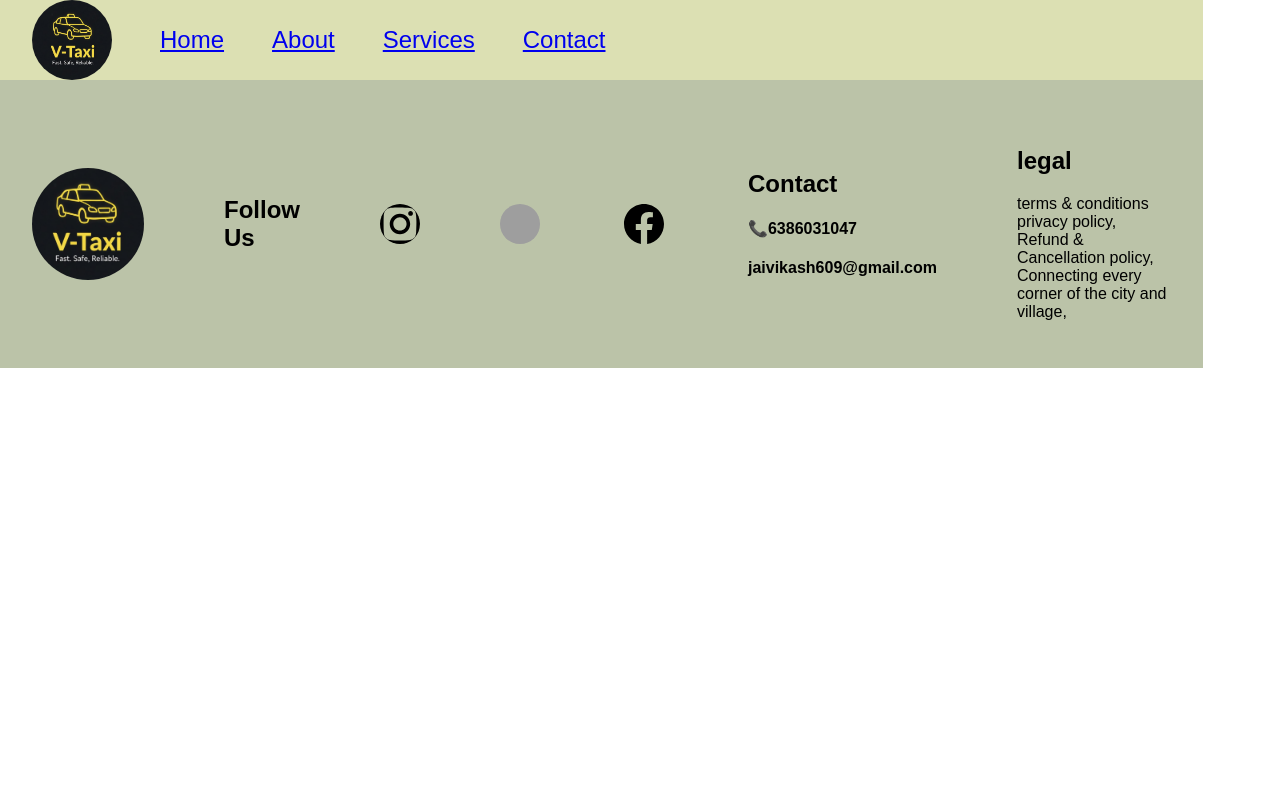
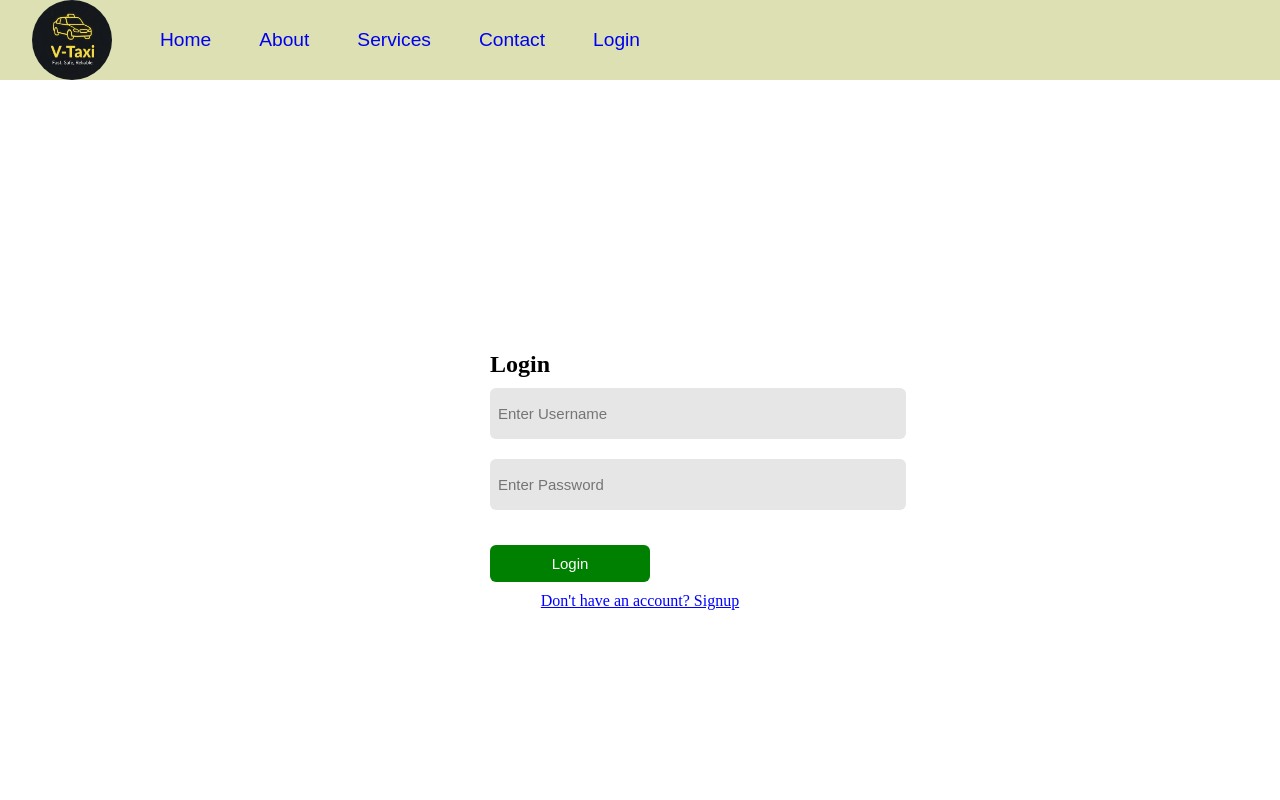
Before and after one commit to vikaskumarram/car-booking-project, a React (Vite) app: page /Login in a window 1280 px wide. Shown: the top 800 px of the page. Built offline with nearby package versions, Linux system fonts and the light colour scheme; grey boxes are pictures that could not be loaded; a web font is replaced by a local one.

Commit message:
login and signup

```diff
--- a/package.json
+++ b/package.json
@@ -10,6 +10,7 @@
     "preview": "vite preview"
   },
   "dependencies": {
+    "formik": "^2.4.9",
     "lucide": "^0.570.0",
     "react": "^19.2.4",
     "react-dom": "^19.2.0",
--- a/src/App.jsx
+++ b/src/App.jsx
@@ -1,5 +1,6 @@
 import "./index.css";
 import { Link, Route, Routes } from "react-router";
+
 // import { BrowserRouter } from "react-router-dom";
 import { Home } from "./Home";
 import { Contact } from "./Contact";
@@ -7,19 +8,18 @@ import { Services } from "./services";
 import { About } from "./About";
 import { Footer } from "./Footer";
 import { LandingPage } from "./LandingPage";
-// import AppBar from "@mui/material/AppBar";
+import { Login } from "./Login";
 
 export default function App() {
   return (
     <>
-      {/* <AppBar position="sticky"> */}
       <nav className="navbar">
         <img className="first-logo" src="public\V-taxi logo2.JPG" alt="" />
         <Link to="Home">Home</Link>
         <Link to="About">About</Link>
         <Link to="Services">Services</Link>
         <Link to="Contact"> Contact </Link>
-
+        <Link to="Login"> Login </Link>
       </nav>
 
       {/* <BrowserRouter> */}
@@ -29,6 +29,7 @@ export default function App() {
         <Route path="About" element={<About />} />
         <Route path="Services" element={<Services />} />
         <Route path="Contact" element={<Contact />} />
+        <Route path="Login" element={<Login />} />
       </Routes>
       <Footer />
       {/* </BrowserRouter> */}
--- a/src/Contact.jsx
+++ b/src/Contact.jsx
@@ -1,69 +1,61 @@
-import { useState } from "react";
+
+import { useFormik } from "formik";
 export function Contact() {
-  const [contact, setContact] = useState({
-    fullName: "",
-    email: "",
-    mobile: "",
+  const formik = useFormik({
+    initialValues: {
+      name: "",
+      number: "",
+      email: "",
+      message: "",
+    },
+
+    onSubmit: (values) => {
+      console.log(values);
+      alert("Message Sent Successfully ✅");
+    },
   });
-  const handleInputChange = (e) => {
-    const { name, value } = e.target;
-    setContact({ ...contact, [name]: value });
-  };
-  const sendRequest = (e) => {
-    e.preventDefault();
-    console.log("Contact Data:", contact);
-    alert("Thank you! Hum aapse jald hi contact karenge.");
-    // Yahan aap API call kar sakte hain data save karne ke liye
-  };
+
   return (
-    <div className="contact-container">
-    <div
-      style={{ maxWidth: "350px", margin: "auto", fontFamily: "sans-serif" }}
-    >
-      <div className="conatact-us"><h3>Contact Us</h3></div>
-      <form onSubmit={sendRequest}>
-        <div style={{ marginBottom: "12px" }}>
+    <div className="full-contact-container">
+      <div className="contact-container">
+        <h2>Contact Us</h2>
+
+        <form onSubmit={formik.handleSubmit}>
+          <label>Your Name</label>
           <input
             type="text"
-            name="fullName"
-            placeholder="Name"
-            value={contact.fullName}
-            onChange={handleInputChange}
-            required
-            className="contact1"
+            name="name"
+            onChange={formik.handleChange}
+            value={formik.values.name}
           />
-        </div>
 
-        <div style={{ marginBottom: "12px" }}>
+          <label>Your Number</label>
+          <input
+            type="number"
+            name="number"
+            onChange={formik.handleChange}
+            value={formik.values.number}
+          />
+
+          <label>Your Email</label>
           <input
             type="email"
             name="email"
-            placeholder="Email ID"
-            value={contact.email}
-            onChange={handleInputChange}
-            required
-            className="contact2"
+            onChange={formik.handleChange}
+            value={formik.values.email}
           />
-        </div>
 
-        <div style={{ marginBottom: "12px" }}>
-          <input
-            type="tel"
-            name="mobile"
-            placeholder="Mobile Number"
-            value={contact.mobile}
-            onChange={handleInputChange}
-            required
-            maxLength="10"
-          className="contact3"
-          />
-        </div>
+          <label>Message</label>
+          <textarea
+            name="message"
+            onChange={formik.handleChange}
+            value={formik.values.message}
+          ></textarea>
 
-        <button type="submit" className="contact4">
-          Request Call Back
-        </button>
-      </form>
-    </div>
+          <button type="submit">Send Message</button>
+        </form>
+
+      </div>
     </div>
   );
 }
--- a/src/Home.jsx
+++ b/src/Home.jsx
@@ -1,7 +1,19 @@
 export function Home() {
   return (
-    <header className="header">
-      <div className="bg"></div>
-    </header>
+    <div>
+      {/* <div className="bg"></div> */}
+
+      <div className="ride-container">
+        <div className="taxt-ride-container">
+        <h1>India Moves On  Vikas taxi!</h1>
+
+        <input type="text" placeholder="Enter Pickup Location" />
+
+        <input type="text" placeholder="Enter Drop Location" />
+
+        <button>Book Ride</button>
+        </div>
+      </div>
+    </div>
   );
 }
--- a/src/LandingPage.jsx
+++ b/src/LandingPage.jsx
@@ -1,11 +1,11 @@
 export function LandingPage() {
   return (
     <div className="landing-page">
+      <img src="" alt="" />
       <h2 className="landing-taxt">
         your destination our identity travel with Vikas-taxi
       </h2>
       <div className="landing-image"></div>
-      {/* <img  className="landing-image"src="public/frrrrnt image.jpg" alt="" /> */}
   </div>
     );
 }
--- /dev/null
+++ b/src/Login.jsx
@@ -0,0 +1,71 @@
+// export function Login() {
+//   return;
+import { useFormik } from "formik";
+import { useState } from "react";
+
+export function Login() {
+  const [isLogin, setIsLogin] = useState(true);
+
+  const formik = useFormik({
+    initialValues: {
+      username: "",
+      email: "",
+      password: ""
+    },
+
+    onSubmit: (values) => {
+      console.log(values);
+      alert(isLogin ? "Login Successful 🎉" : "Signup Successful 🎉");
+    }
+  });
+
+  const toggleForm = () => {
+    setIsLogin(!isLogin);
+  };
+
+  return (
+    <div className="login-container">
+      <form onSubmit={formik.handleSubmit} className="login-form">
+
+        <h2 className="login-title">{isLogin ? "Login" : "Signup"}</h2>
+
+        <input
+          type="text"
+          name="username"
+          placeholder="Enter Username"
+          onChange={formik.handleChange}
+          value={formik.values.username}
+          className="login-input"
+        />
+
+        {!isLogin && (
+          <input
+            type="email"
+            name="email"
+            placeholder="Enter Email"
+            onChange={formik.handleChange}
+            value={formik.values.email}
+            className="login-input"
+          />
+        )}
+
+        <input
+          type="password"
+          name="password"
+          placeholder="Enter Password"
+          onChange={formik.handleChange}
+          value={formik.values.password}
+          className="login-input"
+        />
+
+        <button type="submit" className="login-button">
+          {isLogin ? "Login" : "Signup"}
+        </button>
+
+        <p className="toggle-link" onClick={toggleForm}>
+          {isLogin ? "Don't have an account? Signup" : "Already have an account? Login"}
+        </p>
+      </form>
+    </div>
+  );
+}
--- a/src/index.css
+++ b/src/index.css
@@ -1,5 +1,5 @@
 
-body{
+*{
     margin: 0;
     padding: 0;
 }
@@ -52,54 +52,19 @@ justify-content: center;
 .navbar{
     background-color: rgb(220, 224, 179);
     height: 5rem;
-    width: 73.2rem;
+    /* width: 73.2rem; */
     display: flex;
-    justify-content: left;
+    justify-content:left;
+    font-size: 1.2rem;
     gap: 3rem;
-    font-size: 1.5rem;
-    justify-content: left;
     align-items: center;
-    padding-right: 2rem;
+    padding-left: 0rem;
     font-family: sans-serif;
 
 }
-
-
-.contact-container{
- background-color: rgb(166, 178, 193);
- height: 35rem;
- width: 75.2rem;
-display: flex;
-line-height: 4rem;
-justify-content: center;
- }
- .contact1{
-    height: 2.5rem;
-    width: 30rem;
-     border-radius: .5rem;
-
- }
-  .contact2{
-    height: 2.5rem;
-    width: 30rem;
-     border-radius: .5rem;
- }
-  .contact3{
-    height: 2.5rem;
-    width: 30rem;
-    border-radius: .5rem;
- }
-  .contact4{
-    height: 2.5rem;
-    width: 10rem;
-    border-radius: .5rem;
- }
- .conatact-us{
-    font-size: 3rem;
-    margin: 0;
-    text-decoration: underline;
-    font-family: sans-serif;
- }
+.navbar a{
+    text-decoration: none;
+}
 
 .about-content{
     display: flex;
@@ -150,8 +115,6 @@ transition: all 0.5s ease;
  font-family: sans-serif;
  }
 
-
-
 .foot{
     display: flex;
     justify-content: end;
@@ -159,7 +122,7 @@ transition: all 0.5s ease;
     justify-content: center;
     align-items: center;
     height: 18rem;
-    width: 71.2rem;
+    width: 71.3rem;
     background-color: rgb(187, 195, 168);
     padding-right: 2rem;
     padding-left: 2rem;
@@ -196,7 +159,7 @@ border-radius: 50%;
 .services-container{
     background-color: rgb(198, 231, 220);
     gap: .5rem;
-    height: 154rem;
+    height: 153.8rem;
     width: 75rem;
     gap: 2rem;
     text-align: center;
@@ -211,6 +174,7 @@ row-gap: .2rem;
 column-gap: .2rem;
 width: 100%;
 text-align: center;
+
 }
 
 .services-box1{
@@ -224,7 +188,6 @@ text-align: center;
 }
 .services-box2{
 background-color: #cb95c5;
-/* padding: 2rem; */
 height: 30rem;
 text-align: center;
 align-content: center;
@@ -238,17 +201,12 @@ transition: all 0.5s ease;
 
     height: 30rem;
     width: 37.5rem
-
 }
-
-
 
 .image2{
     height: 30rem;
     width: 37.5rem;
-
 }
-
 
 .services-box3{
 background-color: #b78e14;
@@ -296,10 +254,6 @@ transition: all 0.5s ease;
 
 }
 
-
-
-
-
 .services-box6{
    /* padding: 2rem;   */
 background-color: rgb(236, 3, 147);
@@ -320,15 +274,18 @@ transition: all 0.5s ease;
 }
 
 .content{
+
     font-size: 1rem;
    font-family: sans-serif;
     color: hsl(81, 100%, 3%);
     text-decoration: underline
 
+
 }
 .services-box5 h3 {
     margin-left: 5rem;
     margin-right: 5rem;
+
 }
 
 .services-box6 h3 {
@@ -354,3 +311,142 @@ transition: all 0.5s ease;
     height: 50rem;
     width: 75rem;
 }
+
+.full-contact-container{
+  margin: 0;
+  font-family: Arial, Helvetica, sans-serif;
+  /* background: linear-gradient(135deg, #c33764, #7b2ff7); */
+  background: linear-gradient(135deg, #4b0082, #8a2be2, #d16ba5);
+height: 43rem;
+display: flex;
+justify-content: center;
+
+}
+
+
+.contact-container {
+  width: 90%;
+  max-width: 500px;
+  margin: .1px auto;
+  padding: 30px;
+  border-radius: 12px;
+  background: linear-gradient(135deg, #d4ef07, #3a6a93);
+  box-shadow: 0 8px 20px rgba(0, 0, 0, 0.2);
+
+}
+.contact-container h2 {
+  margin-bottom: 20px;
+  font-size: 28px;
+  color: #333;
+
+}
+
+form {
+  display: flex;
+  flex-direction: column;
+
+}
+.form:hover{
+    transform: scale(1.1);
+}
+
+label {
+  margin-top: 18px;
+  margin-bottom: 6px;
+  font-weight: 500;
+  color: #333;
+}
+
+input {
+  padding: 14px;
+  border: none;
+  border-radius: 6px;
+  background: #e6e6e6;
+  font-size: 15px;
+
+}
+
+textarea {
+  padding: 14px;
+  border: none;
+  border-radius: 6px;
+  background: #e6e6e6;
+  height: 160px;
+  font-size: 15px;
+  resize: none;
+}
+
+button {
+  margin-top: 25px;
+  width: 160px;
+  padding: 12px;
+  border: none;
+  border-radius: 6px;
+  background: linear-gradient(90deg, #ff00cc, #7b2ff7);
+  color: white;
+  font-size: 15px;
+  cursor: pointer;
+}
+
+button:hover {
+  opacity: 1;
+}
+
+.ride-container{
+    background-image: url("public/plain back.jpg");
+      width: 75.2rem;
+    height: 40rem;
+    background-size: cover;
+}
+.taxt-ride-container{
+    display: flex;
+    flex-direction: column;
+    gap: 2rem;
+    padding-top: 4rem;
+    width: 45rem;
+   size: 5rem;
+   padding-left: 15rem;
+   font-size: 1.5rem;
+   font-family: sans-serif;
+   input{
+    height: 2.5rem;
+    background-color: #c6dcb1;
+    border-radius: 1rem;
+   }
+}
+.login-container{
+  display:flex;
+  justify-content:center;
+  align-items:center;
+  height:100vh;
+}
+
+.login-form{
+  width:300px;
+
+  display:flex;
+  flex-direction:column;
+}
+
+.login-input{
+  margin:10px 0;
+  padding:8px;
+  height: 35px;
+  width: 400px;
+}
+
+.login-button{
+  background:green;
+  color:white;
+  padding:10px;
+  border:none;
+  cursor:pointer;
+}
+
+.toggle-link{
+  margin-top:10px;
+  text-align:center;
+  color:blue;
+  cursor:pointer;
+  text-decoration: underline;
+}
```
Also changed, not shown: public/plain back.jpg (added), 1 other file (tests, documents, lock files or other folders). Lines whose indentation alone changed are shown as unchanged.
